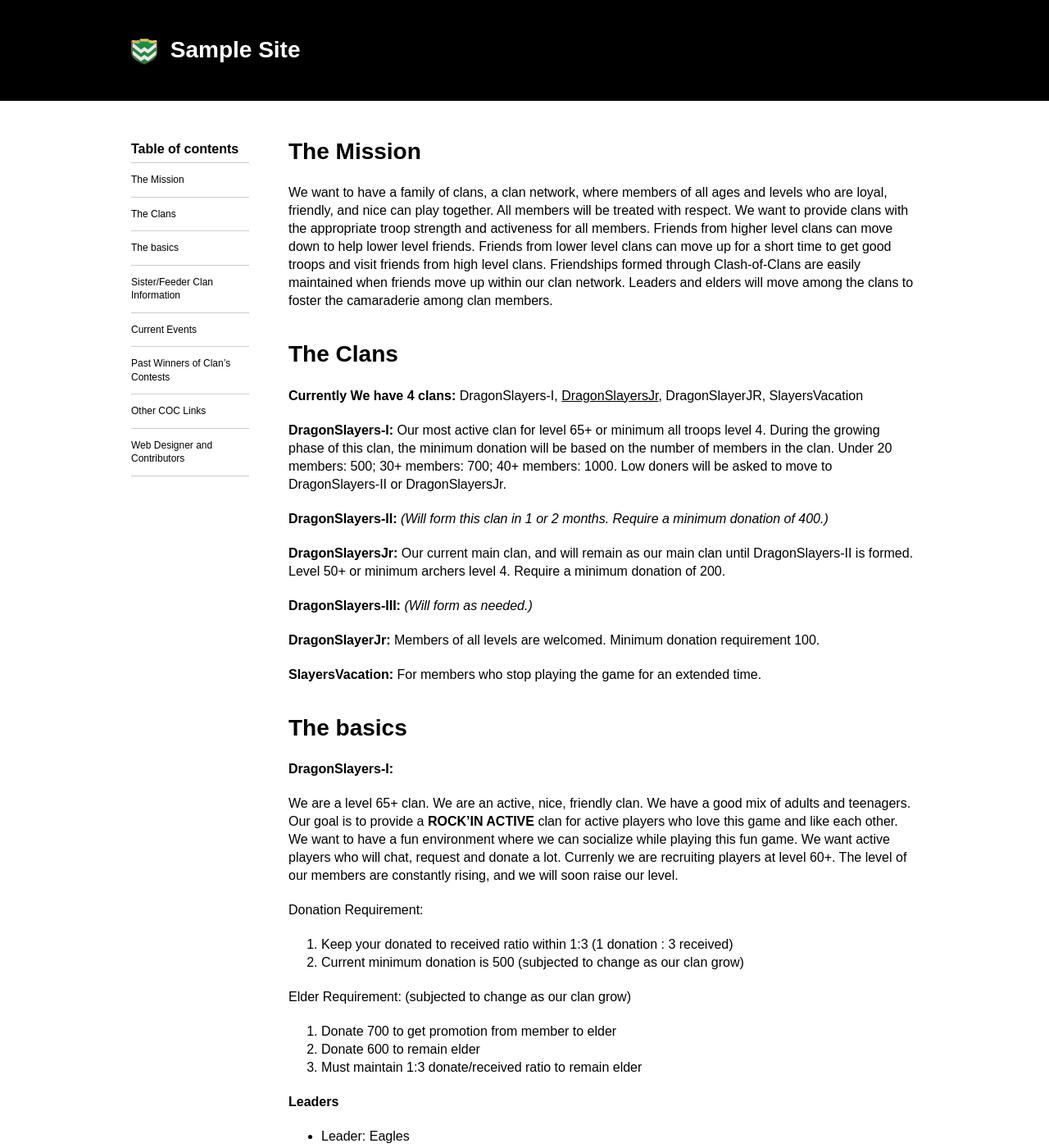
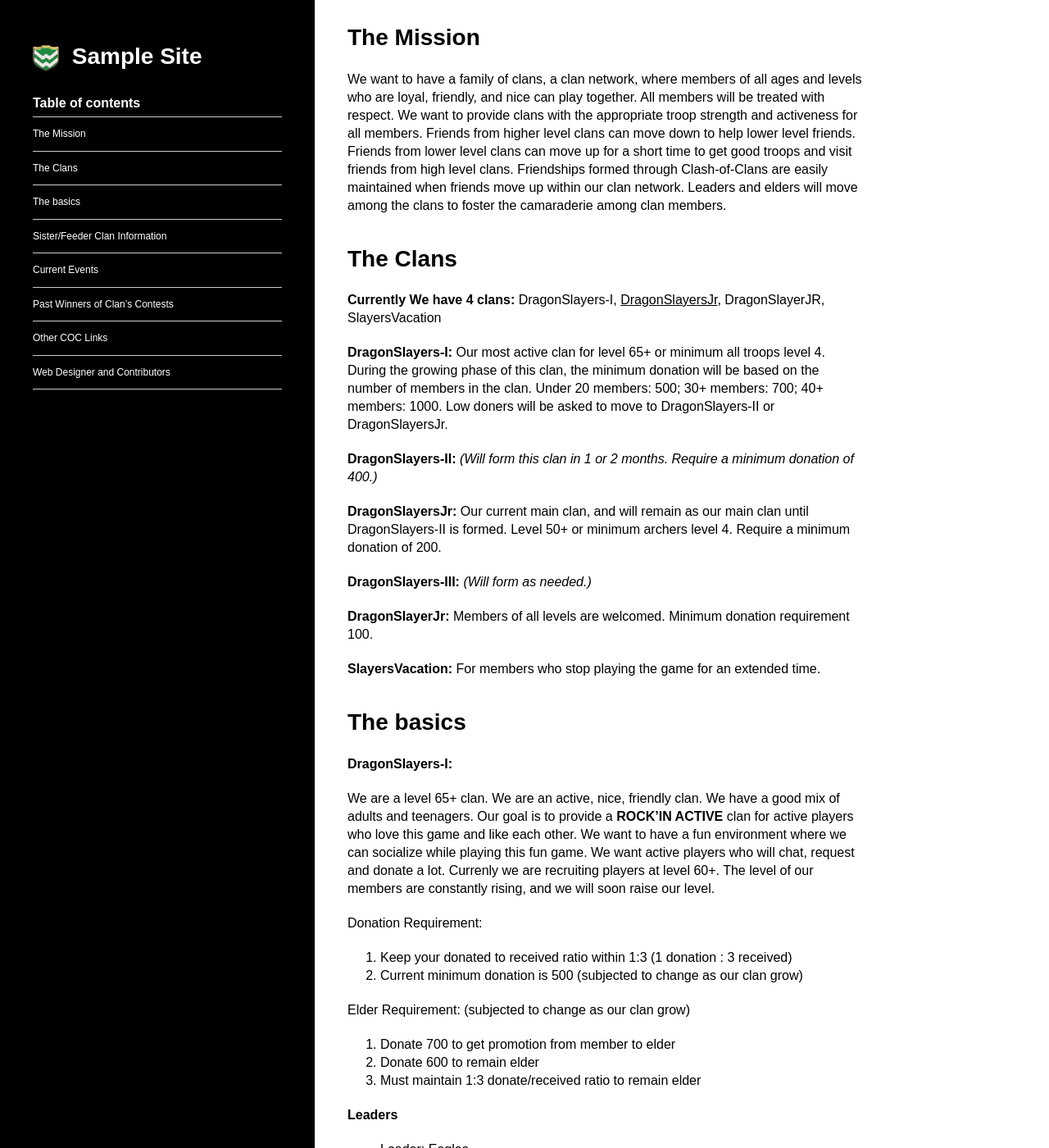
Before and after one commit to himedlooff/proto-clashers, a Jekyll site: the page built from index.md, in a window 1280 px wide and 1400 px high. Shown: the whole window at 82% size. Built offline with Jekyll 4.4.1, drawn with Linux system fonts in a browser that asks for light colours.

Commit message:
Layout redesign.

```diff
--- a/_layouts/default.html
+++ b/_layouts/default.html
@@ -17,23 +17,31 @@
 
   <body>
 
-    <header role="banner" class="theme-dark">
-      <div class="wrapper">
-        <h1><img src="assets/img/shield.png" alt=""> {{ page.title }}</h1>
+      <div class="l-side theme-dark">
+        <div class="wrapper">
+
+          <header role="banner">
+            <h1><img src="assets/img/shield.png" alt=""> {{ page.title }}</h1>
+          </header>
+
+          <!-- NAV GOES HERE -->
+
+        </div>
       </div>
-    </header>
 
-    <div role="main">
-      <!-- HISTORY GOES HERE -->
-      <div class="wrapper">
-        <div class="l-main post">
+      <div class="l-main">
+
+        <!-- HISTORY GOES HERE -->
+
+        <div class="post" role="main">
+          <div class="wrapper">
             <div class="post-content">
               {{content}}
             </div>
+          </div>
         </div>
-        <!-- NAV GOES HERE -->
+
       </div>
-    </div>
 
     <script src="{{ site.assetsurl }}js/jquery-1.9.1.min.js"></script>
     <script src="{{ site.assetsurl }}js/jquery.sticky.js"></script>
--- a/assets/css/main.css
+++ b/assets/css/main.css
@@ -1,6 +1,11 @@
+body,
+html {
+    height:100%
+}
+
 body {
+    padding: 0;
     margin: 0;
-    padding: 0;
     font-size: 100%;
     line-height: 1.375; /* 22 / 16 */
     font-family: 'Quattrocento Sans', Arial, sans-serif;
@@ -30,14 +35,7 @@
     margin-right: 0.285714286em; /* 8 / 28 */
 }
 
-.theme-dark {
-    background: #000;
-    color: #fff;
-}
-
 .wrapper {
-    max-width: 960px;
-    margin: 0 auto;
     padding: 1em;
 }
 
@@ -178,11 +176,10 @@
 .history {
     display: none;
     font-size: 1em; /* 16 */
-    background: #eee;
+    /*background: #eee;*/
 }
 
 .history > .wrapper {
-    padding-top: 0;
     padding-bottom: 0;
 }
 
@@ -190,8 +187,8 @@
     display: none;
     padding: 0;
     margin: 0;
-    border-top: 1px solid #fff;
-    border-bottom: 1px solid #fff;
+    border-top: 1px solid #ccc;
+    border-bottom: 1px solid #ccc;
     list-style-type: none;
 }
 
@@ -201,7 +198,7 @@
 }
 
 .history-list_item + .history-list_item {
-    border-top: 1px solid #fff;
+    border-top: 1px solid #ccc;
 }
 
 .history-latest {
@@ -231,6 +228,19 @@
     margin-right: 6px;
 }
 
+.theme-dark {
+    background: #000;
+    color: #fff;
+}
+
+.theme-dark a {
+    color: #fff;
+}
+
+.theme-dark .token__dark {
+    background-color: #333;
+}
+
 @media screen and (min-width: 48em) { /* 768 / 30 */
 
     h1 {
@@ -239,23 +249,25 @@
     }
 
     .wrapper {
-        padding: 2em;
+        padding: 2.5em;
     }
 
-    [role="main"] > .wrapper {
-        padding-top: 2em;
-        padding-bottom: 1em;
+    .l-main .wrapper {
+        padding-right: 14em;
     }
 
     .l-main {
         display: block;
-        width: 80%;
+        width: 70%;
+        padding-left: 30%;
         float: right;
     }
 
     .l-side {
         display: block;
-        width: 15%;
+        width: 30%;
+        height: 100%;
+        position: fixed;
     }
 
     .post-nav {
@@ -265,10 +277,6 @@
         background: transparent;
     }
 
-    .history .wrapper {
-        padding: 0 2em;
-    }
-
     .toc-nav-jump-link {
         display: none;
     }
--- a/assets/js/app.js
+++ b/assets/js/app.js
@@ -29,8 +29,8 @@
 
   // Creates and inserts a table of contents nav
 
-  $('.post').after(
-    '<div class="l-side" id="post-nav_wrapper">' +
+  $('[role="banner"]').after(
+    '<div id="post-nav_wrapper">' +
       '<div class="post-nav" id="post-nav">' +
         '<h1 class="post-nav-label" id="table-of-contents">Table of contents</h1>' +
         '<ul class="post-nav-list">' +
@@ -40,12 +40,12 @@
     '</div>'
   );
 
-  if ($(window).width() > 48 * 16) {
-    $('#post-nav').sticky({
-      topSpacing: 0,
-      getWidthFrom: '#post-nav_wrapper'
-    });
-  }
+  // if ($(window).width() > 48 * 16) {
+  //   $('#post-nav').sticky({
+  //     topSpacing: 0,
+  //     getWidthFrom: '#post-nav_wrapper'
+  //   });
+  // }
 
 }
 
@@ -115,7 +115,7 @@
   var scrubbedData = scrubGithubCommits(data, editor);
 
   // Create the history list and insert it into the dom.
-  $('[role="main"]').prepend(
+  $('.l-main').prepend(
     '<div class="history">' +
       '<div class="wrapper">' +
         makeLatestHistoryItem(scrubbedData[0]) +
```
